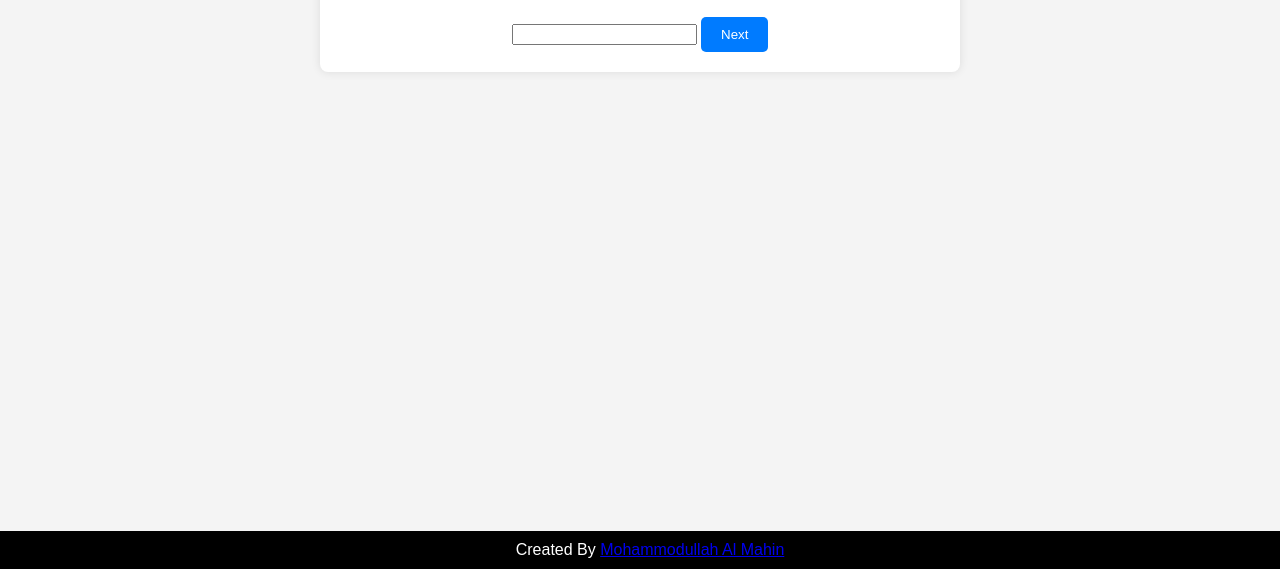
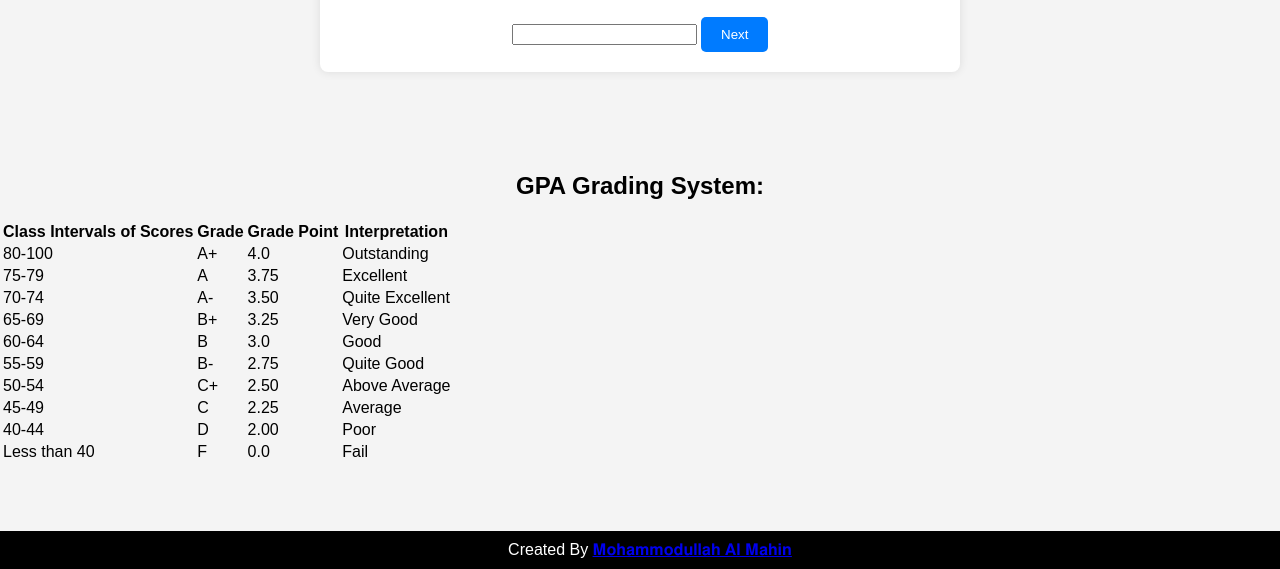
Before and after one commit to mahinexe/cgpa_calculator, a plain HTML site: page index.html in a window 1280 px wide. Shown: the part 231-800 px from the top of the page. Drawn offline with Linux system fonts and the light colour scheme.

Commit message:
Update index.html

```diff
--- a/index.html
+++ b/index.html
@@ -32,8 +32,78 @@
         </div>
     </div>
     <script src="script.js"></script>
+    <h2>GPA Grading System:</h2>
+    <table>
+        <tr>
+          <th>Class Intervals of Scores</th>
+          <th>Grade</th>
+          <th>Grade Point</th>
+          <th>Interpretation</th>
+        </tr>
+        <tr>
+          <td>80-100</td>
+          <td>A+</td>
+          <td>4.0</td>
+          <td>Outstanding</td>
+        </tr>
+        <tr>
+          <td>75-79</td>
+          <td>A</td>
+          <td>3.75</td>
+          <td>Excellent</td>
+        </tr>
+        <tr>
+          <td>70-74</td>
+          <td>A-</td>
+          <td>3.50</td>
+          <td>Quite Excellent</td>
+        </tr>
+        <tr>
+          <td>65-69</td>
+          <td>B+</td>
+          <td>3.25</td>
+          <td>Very Good</td>
+        </tr>
+        <tr>
+          <td>60-64</td>
+          <td>B</td>
+          <td>3.0</td>
+          <td>Good</td>
+        </tr>
+        <tr>
+          <td>55-59</td>
+          <td>B-</td>
+          <td>2.75</td>
+          <td>Quite Good</td>
+        </tr>
+        <tr>
+          <td>50-54</td>
+          <td>C+</td>
+          <td>2.50</td>
+          <td>Above Average</td>
+        </tr>
+        <tr>
+          <td>45-49</td>
+          <td>C</td>
+          <td>2.25</td>
+          <td>Average</td>
+        </tr>
+        <tr>
+          <td>40-44</td>
+          <td>D</td>
+          <td>2.00</td>
+          <td>Poor</td>
+        </tr>
+        <tr>
+          <td>Less than 40</td>
+          <td>F</td>
+          <td>0.0</td>
+          <td>Fail</td>
+        </tr>
+      </table>
+      <p> </p>
     <footer>
-        Created By <c></c><a href="https://www.facebook.com/myself.mahin" target="_blank">Mohammodullah Al Mahin</a></c></span>
+        Created By <c></c><a href="https://www.facebook.com/myself.mahin" target="_blank">𝐌𝐨𝐡𝐚𝐦𝐦𝐨𝐝𝐮𝐥𝐥𝐚𝐡 𝐀𝐥 𝐌𝐚𝐡𝐢𝐧</a></c></span>
     </footer>
 
 
```
